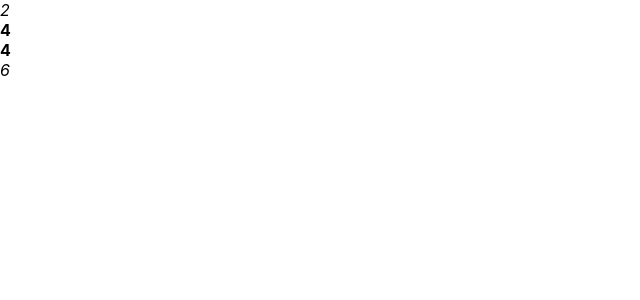
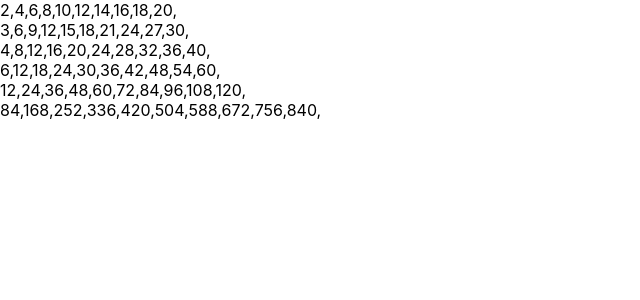
Before and after one commit to GauravPawar1256/second-project, a React (Create React App) app: page / in a window 1280 px wide. Shown: the top 300 px of the page, without its empty margins (0-640 px from the left). Built offline with nearby package versions, Linux system fonts and the light colour scheme.

Commit message:
array element multiplication in row wise

```diff
--- a/src/App.js
+++ b/src/App.js
@@ -1,22 +1,22 @@
 import React from "react";
 
 export default function App() {
-    let arr = [1, 2, 2, 3];
-
-
+    let a = [1, 2, 3, 4, 5, 6, 7, 8, 9, 10];
+    let arr = [2, 3, 4, 6,12,84];
+    let result;
     return (
         <div>
-            {arr.map((singleElement)=>{
-             if(singleElement%2==0){
-                return<div> <strong>{singleElement*2}</strong></div>
-                }
-                else{
-                    return<div> <i>{singleElement*2}</i></div>
-                }
+            {arr.map((singleElement) => {
+               return <div>{a.map((grv) => {
+                    result = singleElement * grv;
+                    return (
+                        <span>{result+","}</span>
+                );
+                })}
+                </div>
 
-
+            })
             }
-            )}
         </div>
     );
 }
```
